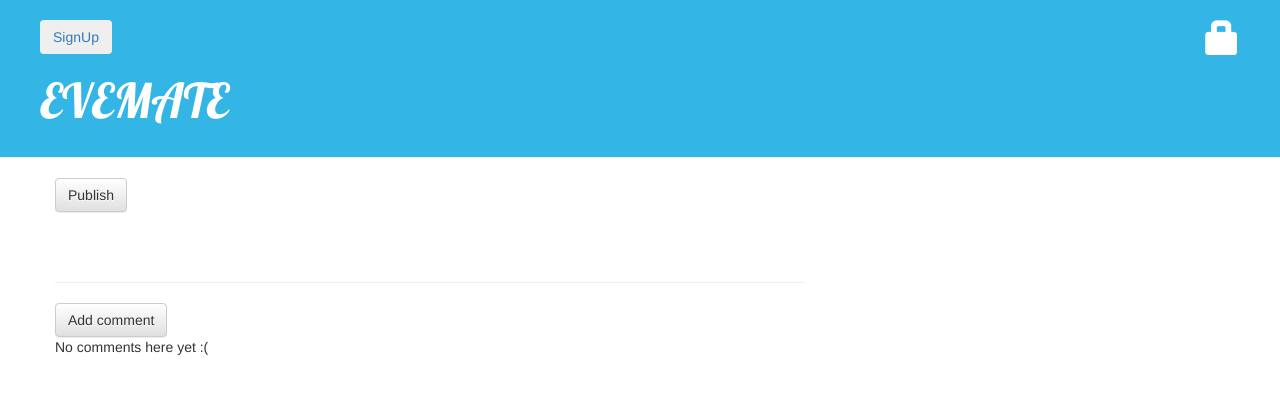
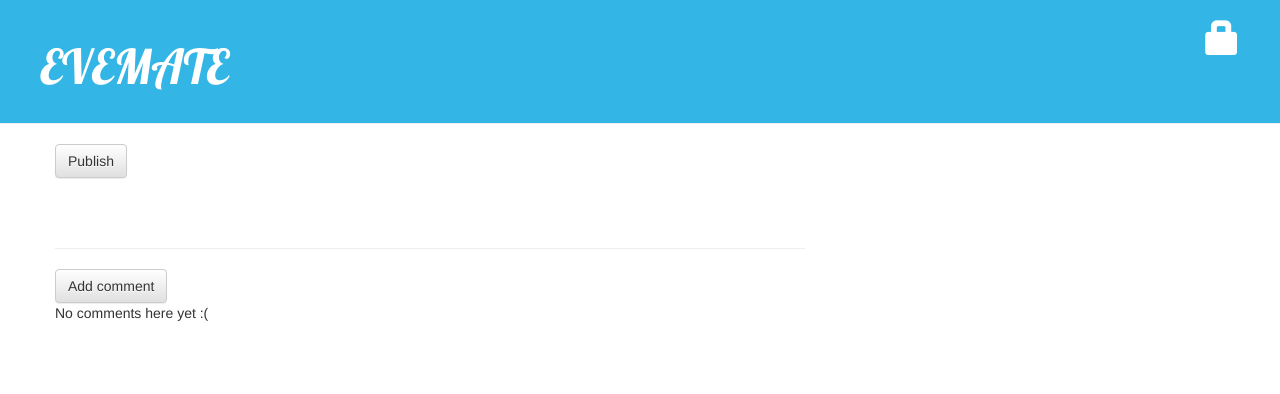
Before and after one commit to gandikotaaravinda/my-first-blog, a Django app: template blog/templates/blog/post_detail.html in a window 1280 px wide. Shown: the top 394 px of the page. Run offline with Django 3.2, Linux system fonts and the light colour scheme; the template is opened without the code that fills it, so the values that code supplies are empty; some libraries are stand-ins or nearby versions.

Commit message:
Update base.html

```diff
--- a/blog/templates/blog/base.html
+++ b/blog/templates/blog/base.html
@@ -16,7 +16,7 @@
         <p class="top-menu">Hello {{ user.username }} <small> <a href="{% url 'logout' %}">Log out</a></small></p>
     {% else %}
         <a href="{% url 'login' %}" class="top-menu"><span class="glyphicon glyphicon-lock"></span></a>
-        <a href="{% url 'signup' %}"><button type="button" class="btn btn-light">SignUp</button></a>
+
     {% endif %}
     <h1><a href="/">EVEMATE</a></h1>
 </div>
```
